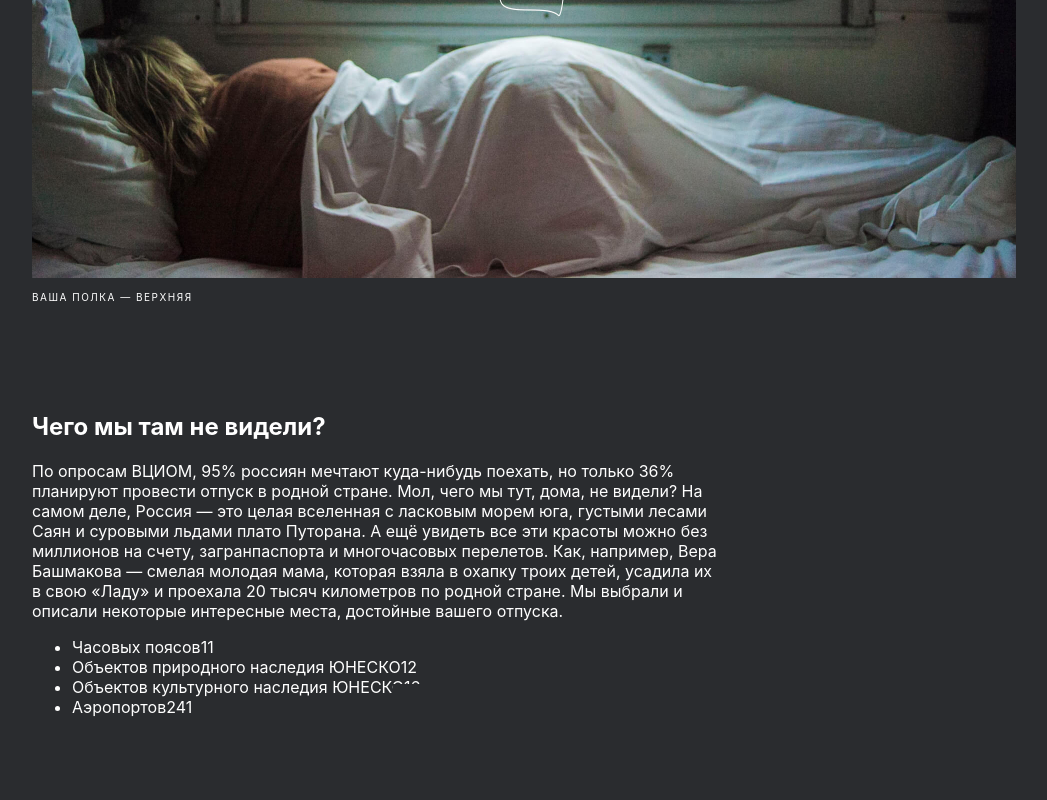
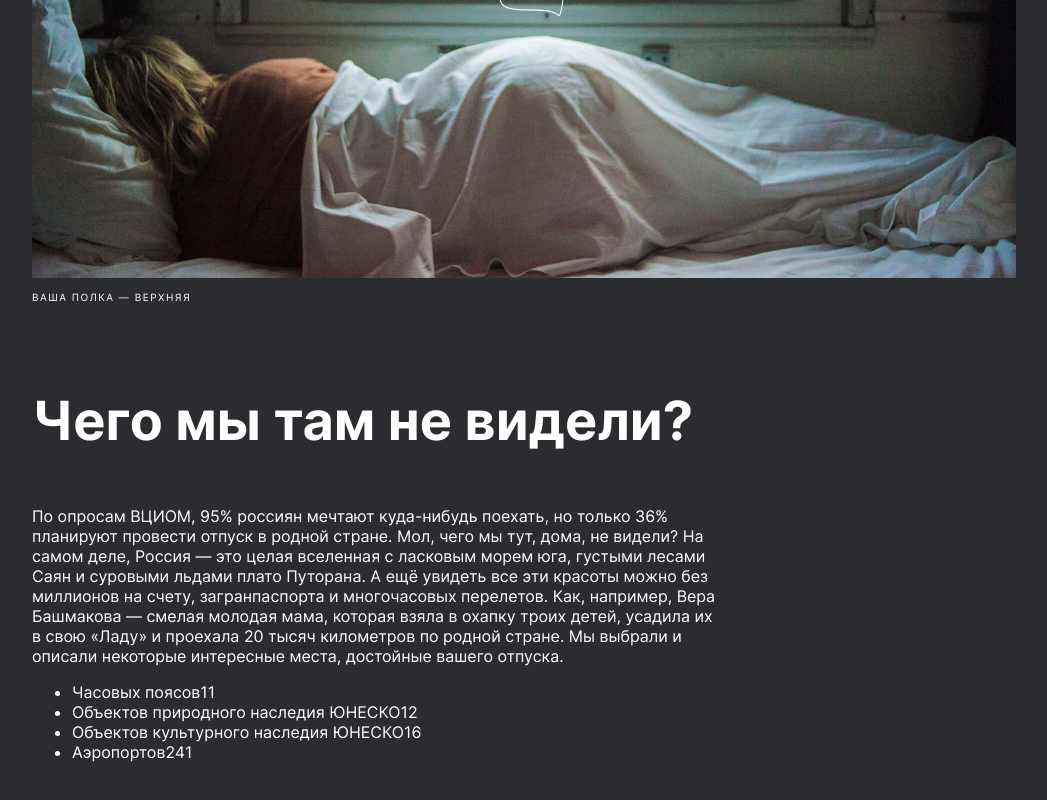
Before and after one commit to smgvasya/Russian-travel, a plain HTML site: page index.html in a window 1280 px wide. Shown: the part 841-1641 px from the top of the page, without its empty margins (116-1163 px from the left). Drawn offline with Linux system fonts and the light colour scheme.

Commit message:
plus header and lead

```diff
--- a/index.html
+++ b/index.html
@@ -7,9 +7,9 @@
   <meta name="author" content="Егорова Ксения">
   <!-- <link rel="stylesheet" href="./pages/index.css"> -->
   <link rel="stylesheet" href="style.css">
+  <link rel="stylesheet" href="/vendor/fonts.css">
   <title>Путешествие по России</title>
 </head>
-
 <body class="page">
 
   <header class="header">
--- a/style.css
+++ b/style.css
@@ -94,3 +94,12 @@
     max-width: 690px;
     max-height: 754px;
   }
+
+  .intro__title {
+    margin: 0;
+    padding-bottom: 40px;
+    font-style: normal;
+    font-weight: 900;
+    font-size: 54px;
+    line-height: 107%;
+  }
```
